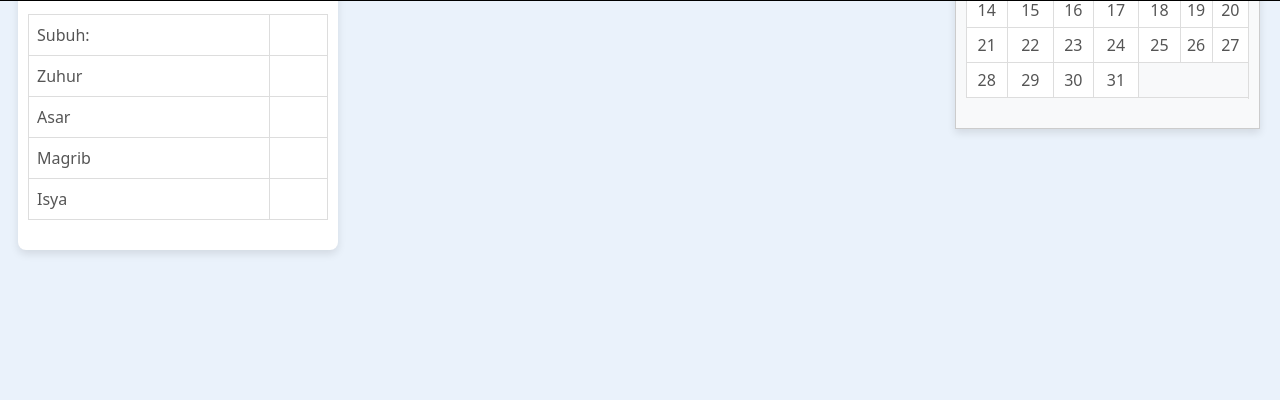
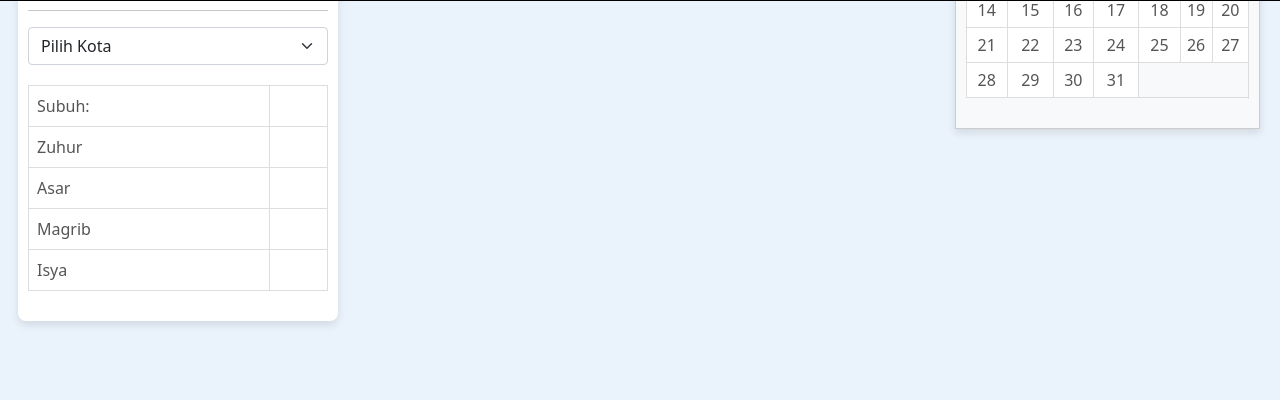
Before and after one commit to EridKingdom/app-masjid, a CodeIgniter 4 app: the page made by app/Views/index.php in a window 1280 px wide. Shown: the part 400-800 px from the top of the page. Run offline with PHP 8.4 and a stand-in for CodeIgniter, Linux system fonts and the light colour scheme; the template is opened without the code that fills it, so the values that code supplies are empty; some libraries are stand-ins or nearby versions; some web fonts are replaced.

Commit message:
tambah select kota sholat

```diff
--- a/app/Views/index.php
+++ b/app/Views/index.php
@@ -35,6 +35,44 @@
 <section data-bs-version="5.1" class="article8 cid-ueavU2rDWq" id="article08-x">
     <div class="widget-clock d-none d-md-block" style="position: absolute; left: 18px;"> <!-- Menambahkan kelas d-none d-md-block -->
         <iframe src="https://free.timeanddate.com/clock/i8b1n8jt/n108/szw160/szh160/hoc09f/hbw0/hfc09f/cf100/hnc09f/fas20/fdi86/mqcfff/mqs4/mql3/mqw4/mqd70/mhcfff/mhs2/mhl3/mhw4/mhd70/mmv0/hhcbbb/hhs2/hmcbbb/hms2/hscbbb" frameborder="0" width="160" height="160"></iframe>
+            <hr>
+        <select name="kota" id="kota-select" class="form-select" onchange="fetchPrayerTimes()">
+            <option value="">Pilih Kota</option>
+            <option value="Kota Banda Aceh">Kota Banda Aceh</option>
+            <option value="Kota Medan">Kota Medan</option>
+            <option value="Kota Padang">Kota Padang</option>
+            <option value="Kota Pekanbaru">Kota Pekanbaru</option>
+            <option value="Kota Jambi">Kota Jambi</option>
+            <option value="Kota Bengkulu">Kota Bengkulu</option>
+            <option value="Kota Lampung">Kota Lampung</option>
+            <option value="Kota Jakarta">Kota Jakarta</option>
+            <option value="Kota Bandung">Kota Bandung</option>
+            <option value="Kota Cirebon">Kota Cirebon</option>
+            <option value="Kota Tasikmalaya">Kota Tasikmalaya</option>
+            <option value="Kota Solo">Kota Solo</option>
+            <option value="Kota Madiun">Kota Madiun</option>
+            <option value="Kota Kediri">Kota Kediri</option>
+            <option value="Kota Blitar">Kota Blitar</option>
+            <option value="Kota Surabaya">Kota Surabaya</option>
+            <option value="Kota Malang">Kota Malang</option>
+            <option value="Kota Yogyakarta">Kota Yogyakarta</option>
+            <option value="Kota Semarang">Kota Semarang</option>
+            <option value="Kota Banjarmasin">Kota Banjarmasin</option>
+            <option value="Kota Pontianak">Kota Pontianak</option>
+            <option value="Kota Samarinda">Kota Samarinda</option>
+            <option value="Kota Balikpapan">Kota Balikpapan</option>
+            <option value="Kota Makassar">Kota Makassar</option>
+            <option value="Kota Parepare">Kota Parepare</option>
+            <option value="Kota Palangkaraya">Kota Palangkaraya</option>
+            <option value="Kota Banjarbaru">Kota Banjarbaru</option>
+            <option value="Kota Tarakan">Kota Tarakan</option>
+            <option value="Kota Bitung">Kota Bitung</option>
+            <option value="Kota Tual">Kota Tual</option>
+            <option value="Kota Tidore">Kota Tidore</option>
+            <option value="Kota Ambon">Kota Ambon</option>
+            <option value="Kota Ternate">Kota Ternate</option>
+            <option value="Kota Jayapura">Kota Jayapura</option>
+        </select>
         <div class="prayer-times" style="margin-top: 20px;">
             <table>
                 <tr>
@@ -64,8 +102,7 @@
                     const apiURLPrayer = "https://api.myquran.com/v2/sholat/jadwal/";
                     const todayDate = new Date();
                     const formatDate = todayDate.getFullYear() + '-' + todayDate.getMonth() + '-' + todayDate.getDate();
-                    const kota = '<?= $masjid['kota_kab'] ?>';
-                    if (!kota) kota = 'Kota Padang';
+                    const kota = 'Kota Padang';
                     console.log(kota)
                     fetch(apiURLLocation + kota)
                         .then(response => response.json())
```
